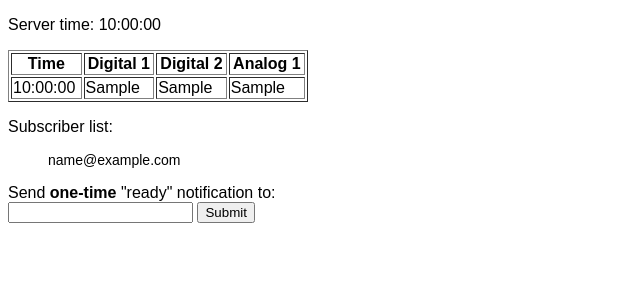
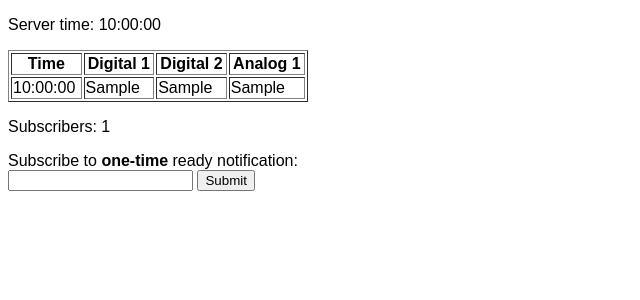
Before and after one commit to lucasrangit/SensorBotNet, a Python web app: template templates/home.html in a window 1280 px wide. Shown: the part 46-346 px from the top of the page, without its empty margins (0-640 px from the left). Run offline with Jinja, Linux system fonts and the light colour scheme; the template is opened without the code that fills it: most values are stand-ins (such as "Sample title", 1, 10 or a date in 2020).

Commit message:
instead of listed who is subscribed, show how many are subscribed.

```diff
--- a/templates/home.html
+++ b/templates/home.html
@@ -33,19 +33,12 @@
     </tr>
   {% endfor %}
   </table>
-  {% if subscriber_list.count(1) > 0 %}
-    <p>Subscriber list:</p>
-    <ul>
-    {% for subscriber in subscriber_list %}
-      <li>{{ subscriber.email }}</li>
-    {% endfor %}
-    </ul>
-  {% endif %}
+  <p>Subscribers: {{ subscriber_list.count() }}</p>
   {% if device %}
     <form action="/subscribe" method="post">
       <input name="device_id" id="device_id" type="hidden" size="1" value="{% if device %}{{ device.key().name() }}{% endif %}" />
       <label for="email">
-        Send <b>one-time</b> "ready" notification to:<br />
+        Subscribe to <b>one-time</b> ready notification:<br />
       </label>
       <input name="email" id="email" type="text" size="" value="" />
       <input type="submit" />
```
